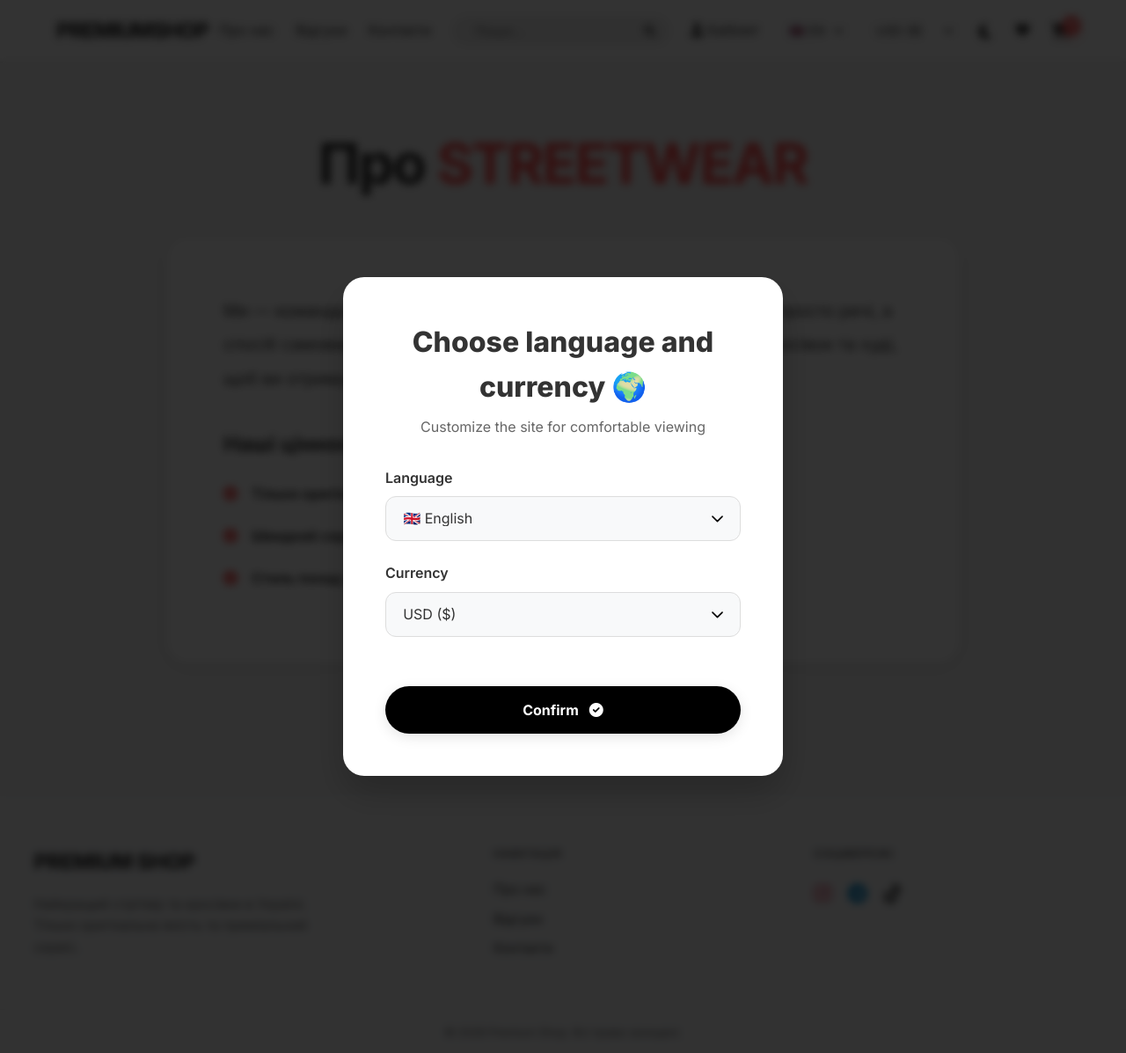
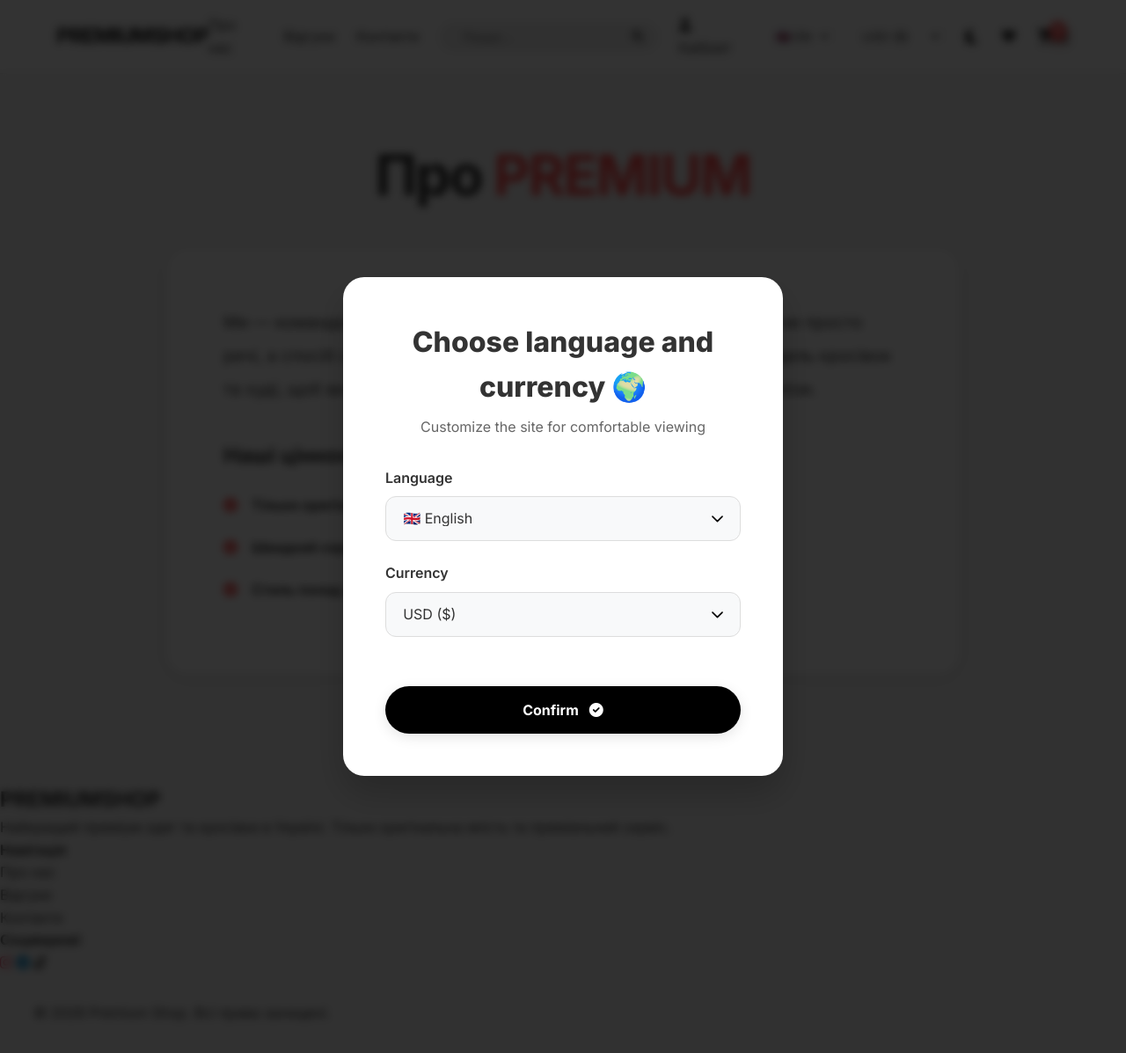
Before and after one commit to Arsenk0/Premium-Shop, a Django app: page /en/about/ in a window 1280 px wide. Shown: the whole page at 88% size. Run offline with Django 5.2, Linux system fonts and the light colour scheme; the visitor is signed in with stand-in values (Sample User, id 1); parts of the project's set-up code (start-up, migrations or seed data) failed here and were passed over.

Commit message:
chore: full rebranding from STREETWEAR to PREMIUM across templates

```diff
--- a/templates/base.html
+++ b/templates/base.html
@@ -7,8 +7,8 @@
     <meta name="viewport" content="width=device-width, initial-scale=1.0">
     <meta name="csrf-token" content="{{ csrf_token }}">
     <meta name="description"
-        content="{% trans 'Premium Shop - найкращий стрітвір та кросівки в Україні. Тільки оригінальна якість та преміальний сервіс.' %}">
-    <meta name="keywords" content="{% trans 'кросівки, стрітвір, одяг, Україна, купити кросівки, premium shop' %}">
+        content="{% trans 'Premium Shop - найкращий преміум одяг та кросівки в Україні. Тільки оригінальна якість та преміальний сервіс.' %}">
+    <meta name="keywords" content="{% trans 'кросівки, преміум одяг, одяг, Україна, купити кросівки, premium shop' %}">
     <!-- Open Graph / Facebook -->
     <meta property="og:type" content="website">
     <meta property="og:url" content="{{ request.build_absolute_uri }}">
--- a/templates/includes/footer.html
+++ b/templates/includes/footer.html
@@ -1,34 +1,32 @@
 {% load static i18n %}
-<footer style="background: var(--card-bg-alt); color: var(--text-main); padding: 1.5rem 0 0.8rem; border-top: 1px solid var(--border-color); margin-top: auto;">
-    <div class="container" style="display: grid; grid-template-columns: 1.5fr 1fr 1fr; gap: 3rem; text-align: left;">
-        <div>
-            <h2 style="margin-bottom: 1rem; font-weight: 800; letter-spacing: -0.5px; font-size: 1.5rem;">PREMIUM SHOP</h2>
-            <p style="color: var(--text-muted); font-size: 0.95rem; max-width: 320px; line-height: 1.6;">
-                {% trans "Найкращий стрітвір та кросівки в Україні. Тільки оригінальна якість та преміальний сервіс." %}
+<footer class="site-footer">
+    <div class="footer-container">
+        <div class="footer-brand">
+            <h2 class="footer-logo">PREMIUM<span>SHOP</span></h2>
+            <p class="footer-description">
+                {% trans "Найкращий преміум одяг та кросівки в Україні. Тільки оригінальна якість та преміальний сервіс." %}
             </p>
         </div>
-        <div>
-            <h4 style="margin-bottom: 1rem; font-weight: 700; text-transform: uppercase; font-size: 0.8rem; letter-spacing: 1px; color: var(--text-muted);">
-                {% trans "Навігація" %}
-            </h4>
-            <ul style="list-style: none; padding: 0;">
-                <li style="margin-bottom: 0.5rem;"><a href="{% url 'store:about' %}" class="link-underline" style="font-size: 0.95rem;">{% trans "Про нас" %}</a></li>
-                <li style="margin-bottom: 0.5rem;"><a href="{% url 'store:reviews_page' %}" class="link-underline" style="font-size: 0.95rem;">{% trans "Відгуки" %}</a></li>
-                <li style="margin-bottom: 0.5rem;"><a href="{% url 'store:contact' %}" class="link-underline" style="font-size: 0.95rem;">{% trans "Контакти" %}</a></li>
+        <div class="footer-nav">
+            <h4 class="footer-heading">{% trans "Навігація" %}</h4>
+            <ul class="footer-nav-list">
+                <li class="footer-nav-item"><a href="{% url 'store:about' %}" class="footer-link link-underline">{% trans "Про нас" %}</a></li>
+                <li class="footer-nav-item"><a href="{% url 'store:reviews_page' %}" class="footer-link link-underline">{% trans "Відгуки" %}</a></li>
+                <li class="footer-nav-item"><a href="{% url 'store:contact' %}" class="footer-link link-underline">{% trans "Контакти" %}</a></li>
             </ul>
         </div>
-        <div>
-            <h4 style="margin-bottom: 1rem; font-weight: 700; text-transform: uppercase; font-size: 0.8rem; letter-spacing: 1px; color: var(--text-muted);">
-                {% trans "Соцмережі" %}
-            </h4>
-            <div style="display: flex; gap: 1.2rem; font-size: 1.4rem;">
-                <a href="#" class="hover-scale" style="color: #E4405F;"><i class="fab fa-instagram"></i></a>
-                <a href="#" class="hover-scale" style="color: #0088cc;"><i class="fab fa-telegram"></i></a>
-                <a href="#" class="hover-scale" style="color: var(--text-main);"><i class="fab fa-tiktok"></i></a>
+        <div class="footer-social">
+            <h4 class="footer-heading">{% trans "Соцмережі" %}</h4>
+            <div class="footer-socials">
+                <a href="#" class="social-icon instagram" aria-label="Instagram"><i class="fab fa-instagram"></i></a>
+                <a href="#" class="social-icon telegram" aria-label="Telegram"><i class="fab fa-telegram"></i></a>
+                <a href="#" class="social-icon tiktok" aria-label="TikTok"><i class="fab fa-tiktok"></i></a>
             </div>
         </div>
     </div>
-    <div style="text-align: center; margin-top: 1rem; padding-top: 1rem; border-top: 1px solid var(--border-color); color: var(--text-muted); font-size: 0.8rem;">
-        &copy; 2026 Premium Shop. {% trans "Всі права захищені." %}
+    <div class="footer-bottom">
+        <div class="container">
+            &copy; 2026 Premium Shop. {% trans "Всі права захищені." %}
+        </div>
     </div>
 </footer>
--- a/templates/includes/navbar.html
+++ b/templates/includes/navbar.html
@@ -54,4 +54,7 @@
             <span id="cart-count" class="cart-badge">{{ cart_count }}</span>
         </a>
     </div>
+    <button class="mobile-menu-btn" onclick="document.querySelector('.nav-links').classList.toggle('active')">
+        <i class="fas fa-bars"></i>
+    </button>
 </nav>
--- a/templates/store/about.html
+++ b/templates/store/about.html
@@ -6,11 +6,11 @@
 {% block content %}
 <div class="container fade-in" style="max-width: 900px; padding: 4rem 0;">
     <h1 style="font-size: 4rem; margin-bottom: 2rem; text-align: center; letter-spacing: -2px;">{% trans "Про" %} <span
-            style="color: var(--accent);">STREETWEAR</span></h1>
+            style="color: var(--accent);">PREMIUM</span></h1>
 
     <div style="background: var(--card-bg); padding: 4rem; border-radius: 24px; box-shadow: var(--shadow); line-height: 2;">
         <p style="font-size: 1.2rem; margin-bottom: 2rem;">
-            {% trans "Ми — команда фанатів вуличної моди, які вірять, що одяг — це не просто речі, а спосіб самовираження. Ми ретельно відбираємо кожну модель кросівок та худі, щоб ви отримували лише найкращу якість та найсвіжіші релізи." %}
+            {% trans "Ми — команда фанатів преміальної моди, які вірять, що одяг — це не просто речі, а спосіб самовираження. Ми ретельно відбираємо кожну модель кросівок та худі, щоб ви отримували лише найкращу якість та найсвіжіші релізи." %}
         </p>
 
         <h2 style="margin-bottom: 1rem;">{% trans "Наші цінності:" %}</h2>
```
